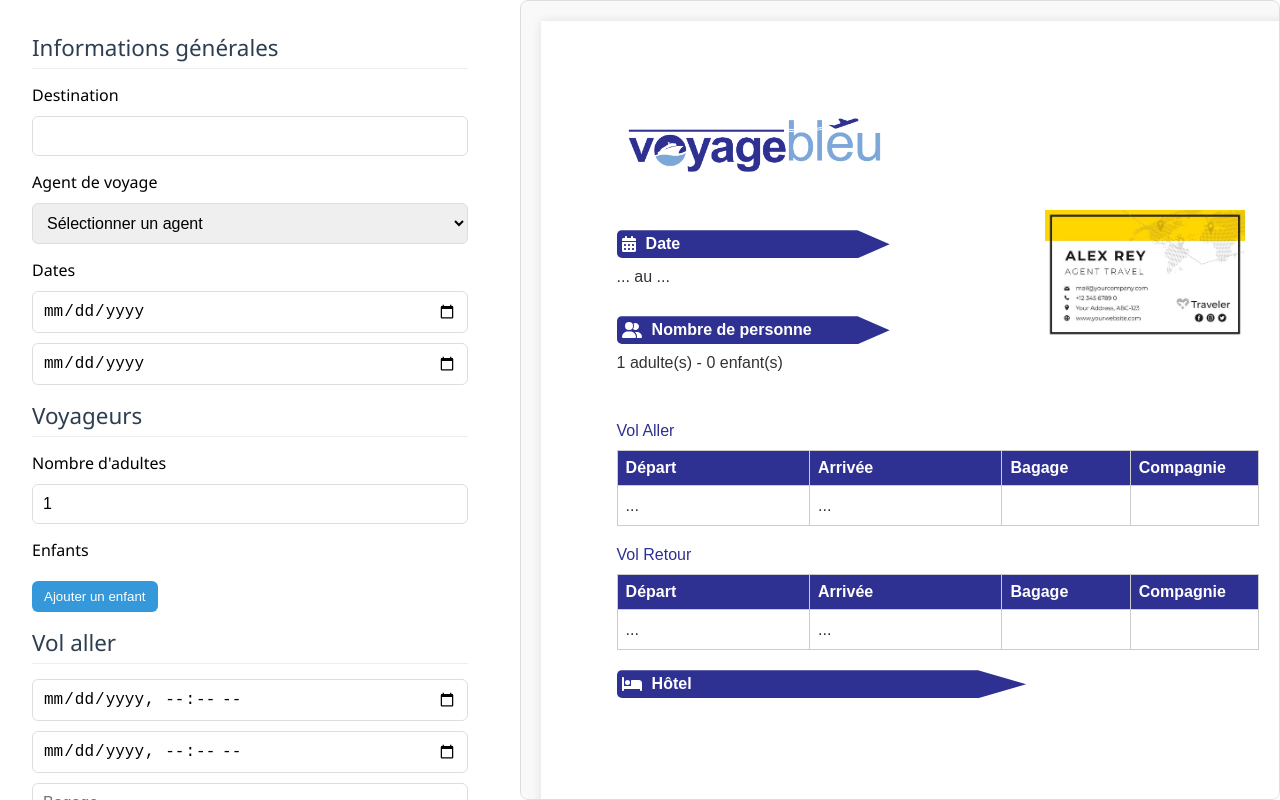
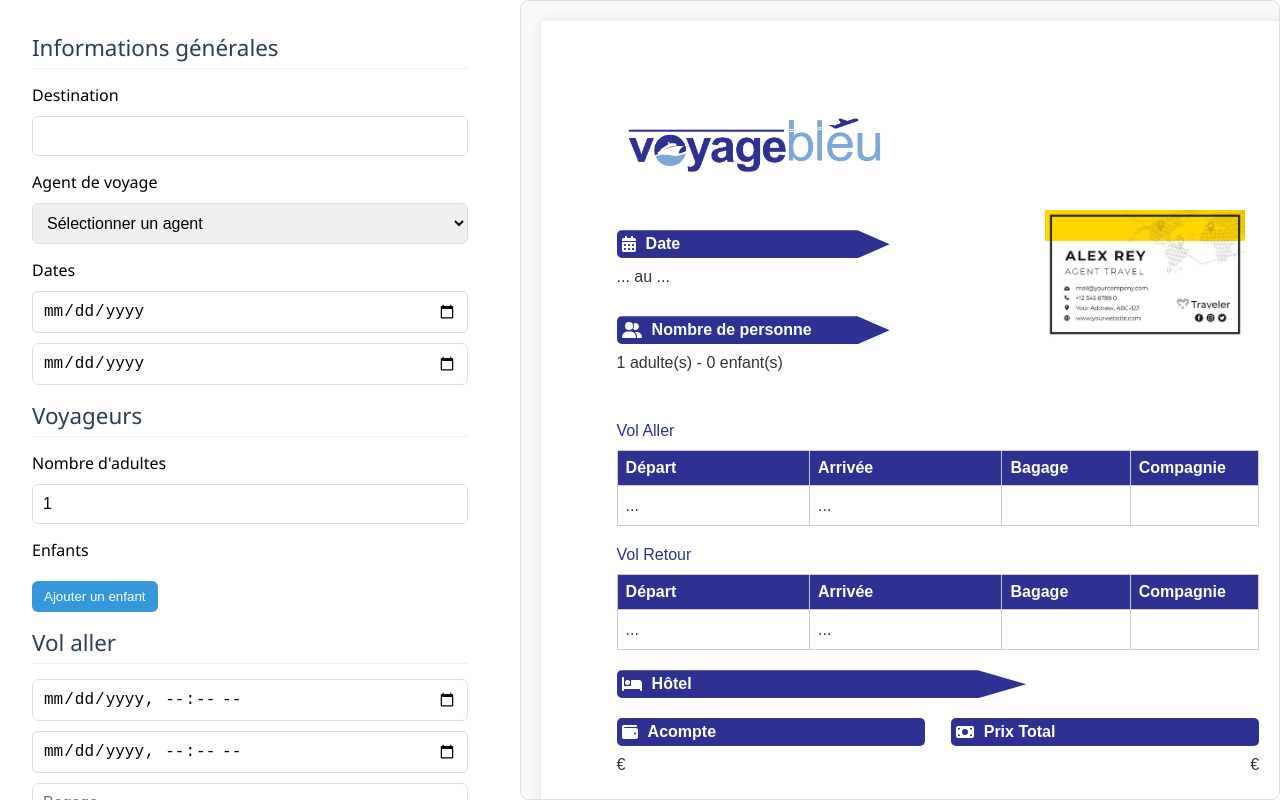
Before and after one commit to Foxenz/Voyage-Bleu-PDF-Generator, a Vue app: page /dashboard in a window 1280 px wide. Built offline with nearby package versions, Linux system fonts and the light colour scheme; the HTML template or start-up script is replaced by a standard one.

Commit message:
Add amount and deposit

```diff
--- a/src/components/OfferForm.vue
+++ b/src/components/OfferForm.vue
@@ -144,13 +144,6 @@ const onSubmit = async () => {
       </div>
     </section>
 
-    <section>
-      <div class="form-group">
-        <label>Référence</label>
-        <input v-model="form.reference" type="text" />
-      </div>
-    </section>
-
     <button class="submit-btn" type="submit">📄 Générer le PDF</button>
   </form>
 </template>
--- a/src/components/OfferPreview.vue
+++ b/src/components/OfferPreview.vue
@@ -126,6 +126,24 @@ const formatDateTime = (date: string): string => {
       </div>
 
       <HotelCard v-for="(hotel, index) in offer.hotels" :key="index" :hotel="hotel" />
+    </section>
+
+    <section class="price">
+      <div class="deposit-container">
+        <div class="icon-container">
+          <font-awesome-icon :icon="['fas', 'wallet']" class="icon" />
+          <p>Acompte</p>
+        </div>
+        <p>{{ offer.deposit }} €</p>
+      </div>
+
+      <div class="price-container">
+        <div class="icon-container">
+          <font-awesome-icon :icon="['fas', 'money-bill']" class="icon" />
+          <p>Prix Total</p>
+        </div>
+        <p>{{ offer.totalAmount }} €</p>
+      </div>
     </section>
   </div>
 </template>
@@ -296,5 +314,50 @@ const formatDateTime = (date: string): string => {
       }
     }
   }
+
+  .price {
+    display: flex;
+    flex-direction: row;
+    justify-content: space-between;
+    margin-top: 20px;
+
+    .deposit-container,
+    .price-container {
+      width: 48%; /* Un petit espace entre les deux */
+    }
+
+    .deposit-container p:last-child,
+    .price-container p:last-child {
+      text-align: right;
+      margin: 0;
+    }
+
+    .deposit-container p:last-child {
+      text-align: left;
+    }
+
+    .icon-container {
+      display: flex;
+      align-items: center;
+      gap: 10px;
+      background-color: #2e3092;
+      padding: 5px;
+      margin-bottom: 10px;
+      border-radius: 5px;
+      width: 100%;
+
+      p {
+        color: white;
+        font-weight: 600;
+        margin: 0;
+        font-size: 16px;
+      }
+
+      .icon {
+        color: white;
+        font-size: 16px;
+      }
+    }
+  }
 }
 </style>
--- a/src/main.ts
+++ b/src/main.ts
@@ -2,7 +2,13 @@ import './assets/main.css'
 /* import the fontawesome core */
 import { library } from '@fortawesome/fontawesome-svg-core'
 /* import specific icons */
-import { faBed, faCalendarDays, faUserGroup } from '@fortawesome/free-solid-svg-icons'
+import {
+  faBed,
+  faCalendarDays,
+  faMoneyBill,
+  faUserGroup,
+  faWallet,
+} from '@fortawesome/free-solid-svg-icons'
 /* import font awesome icon component */
 import { FontAwesomeIcon } from '@fortawesome/vue-fontawesome'
 
@@ -11,7 +17,7 @@ import App from './App.vue'
 import router from './router'
 
 /* add icons to the library */
-library.add(faCalendarDays, faUserGroup, faBed)
+library.add(faCalendarDays, faUserGroup, faBed, faMoneyBill, faWallet)
 
 const app = createApp(App)
 
--- a/src/types/offer.ts
+++ b/src/types/offer.ts
@@ -10,7 +10,6 @@ export interface Offer {
   hotels: Hotel[]
   totalAmount: string
   deposit: string
-  reference: string
 }
 
 interface Flight {
--- a/src/views/DashboardView.vue
+++ b/src/views/DashboardView.vue
@@ -26,7 +26,6 @@ const offer = reactive<Offer>({
   hotels: [],
   totalAmount: '',
   deposit: '',
-  reference: '',
 })
 </script>
 
```
Also changed, not shown: src/assets/images/hotelPlaceholder.png.
